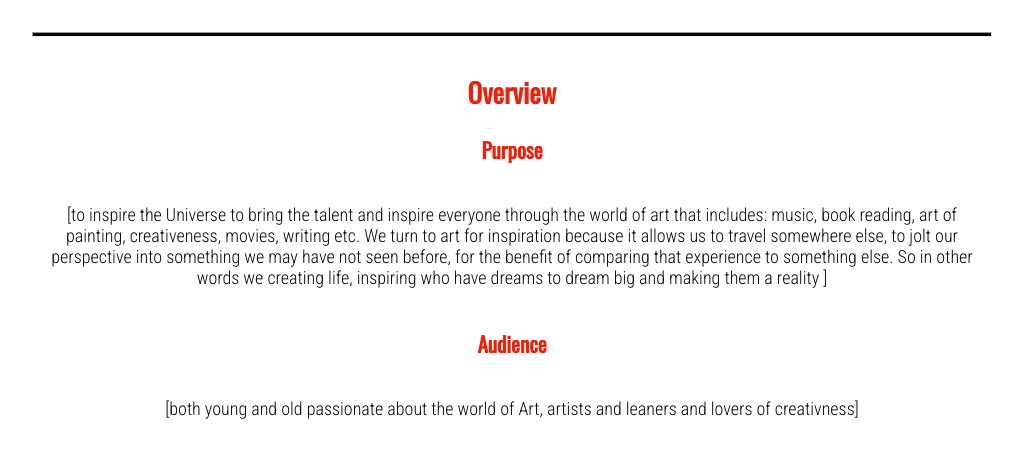
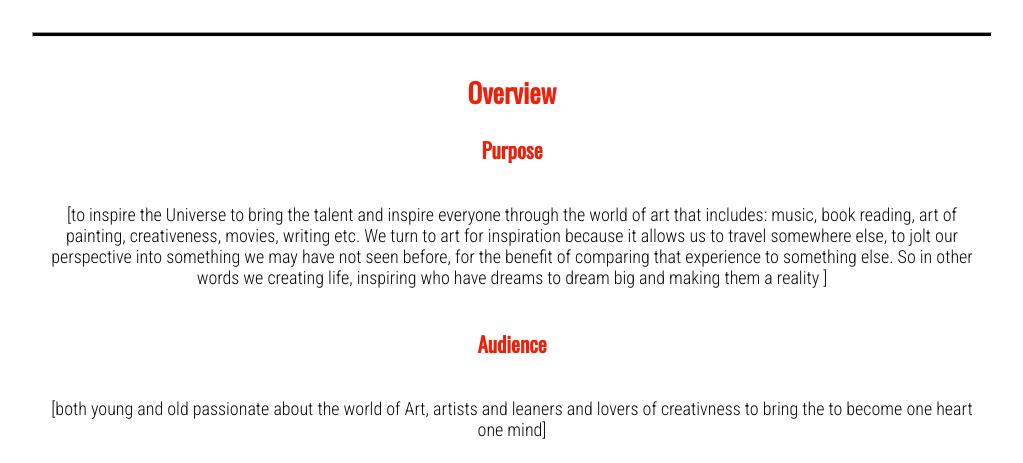
Before and after one commit to lennoneasauh/wdd130, a plain HTML site: page wwr/site-plan-rafting.html in a window 1280 px wide. Shown: the part 337-800 px from the top of the page, without its empty margins (128-1151 px from the left). Drawn offline with nearby package versions, Linux system fonts and the light colour scheme.

Commit message:
site plan added

```diff
--- a/wwr/site-plan-rafting.html
+++ b/wwr/site-plan-rafting.html
@@ -25,7 +25,7 @@
     <!-- change this -->
 
     <h3>Audience</h3>
-    <p>[both young and old passionate about the world of Art, artists and leaners and lovers of creativness]</p>
+    <p>[both young and old passionate about the world of Art, artists and leaners and lovers of creativness to bring the to become one heart one mind]</p>
     <!-- change this -->
 
     <hr />
```
